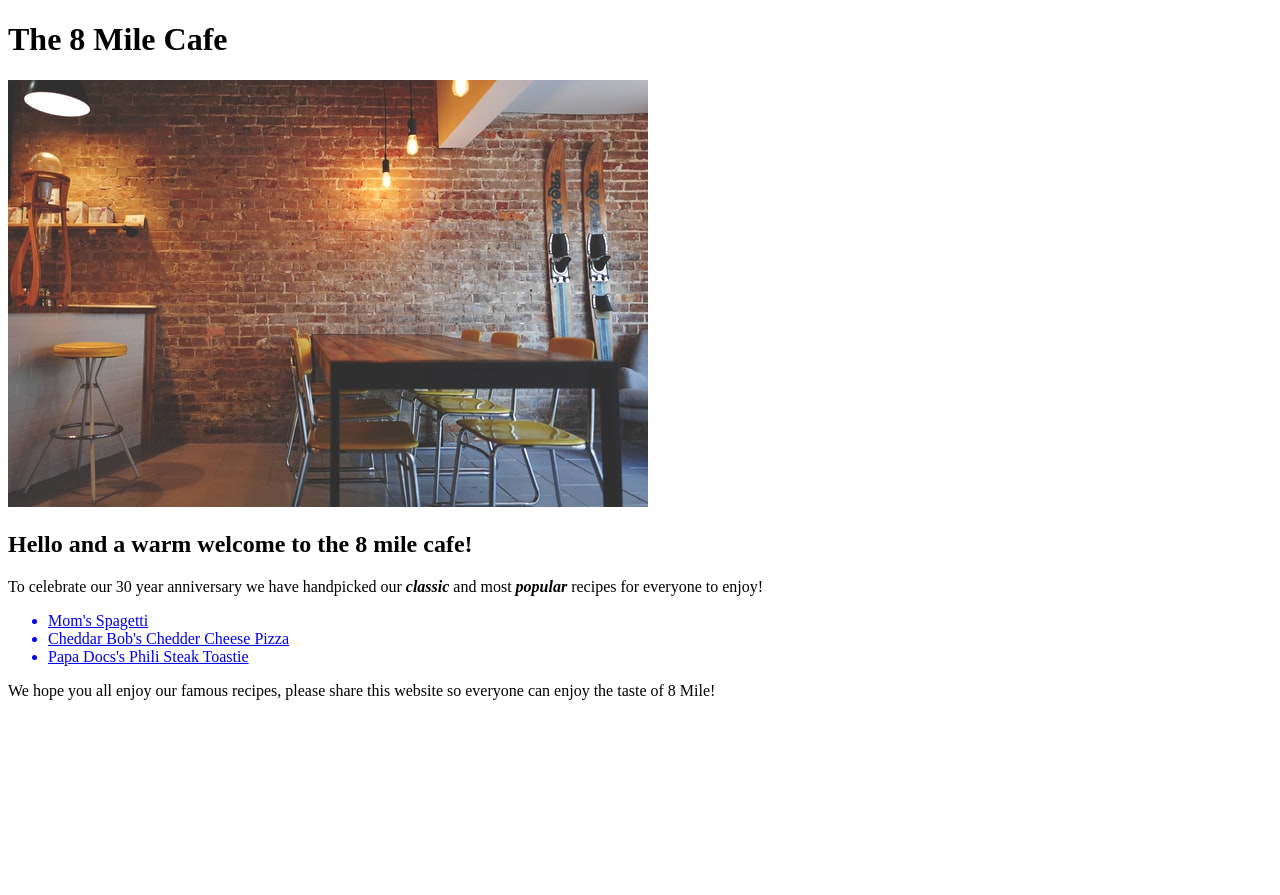
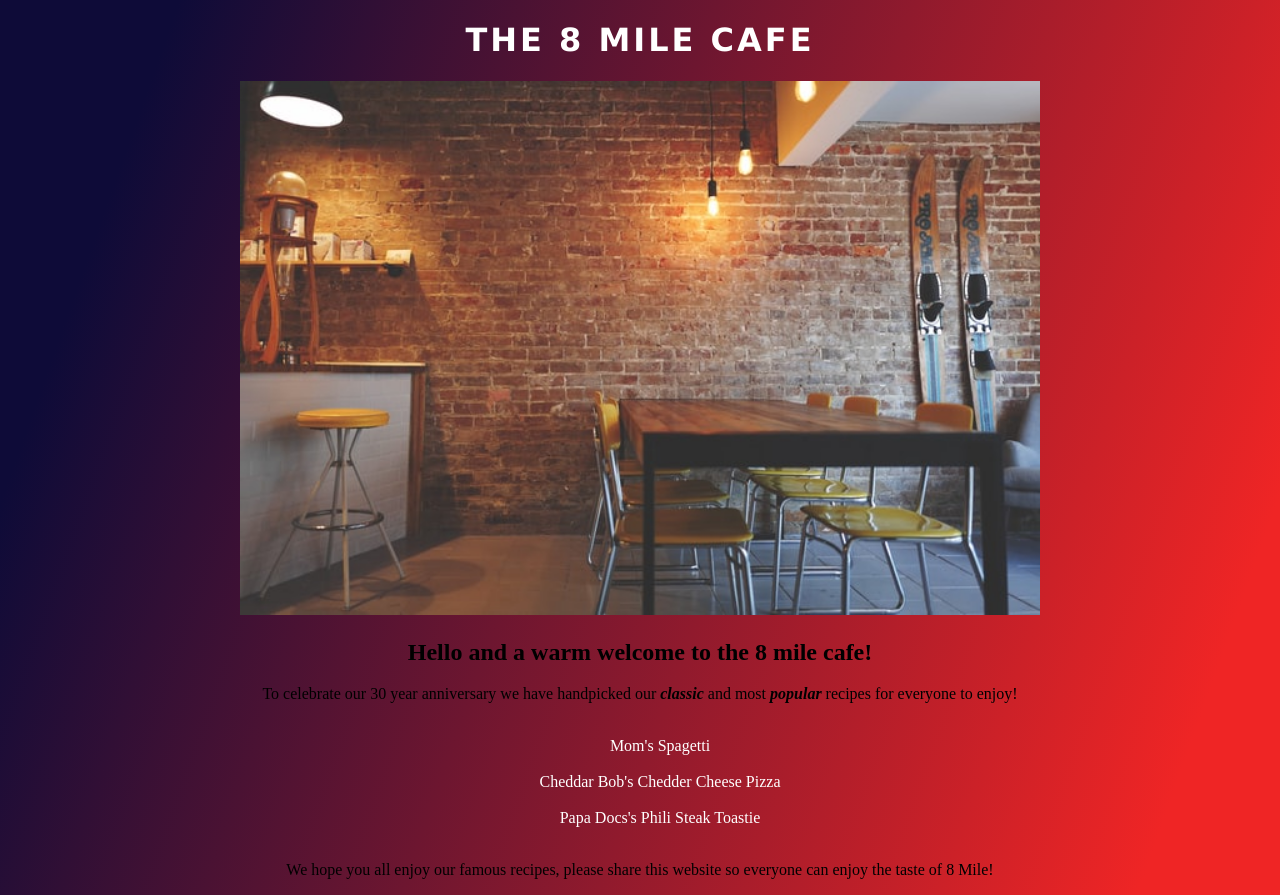
Before and after one commit to RyanMartin34/The-8-Mile-Cafe, a plain HTML site: page index.html in a window 1280 px wide. Before the commit the page ends 800 px from the top, so only its background shows below. Drawn offline with Linux system fonts and the light colour scheme.

Commit message:
Update - CSS has been added to the project

```diff
--- /dev/null
+++ b/css/styles.css
@@ -0,0 +1,34 @@
+* {
+    text-align: center;
+}
+
+html,
+body {
+    min-height: 100%;
+}
+
+img {
+    width: 800px;
+    height: auto ;
+}
+body {
+    background-image: linear-gradient( 109.6deg,  rgba(14,11,56,1) 11.2%, rgba(239,37,37,1) 91.1% );
+
+}
+
+h1 {
+    font-family: Verdana, Geneva, Tahoma, sans-serif;
+    letter-spacing: 3px;
+    color: white;
+}
+
+a {
+    color: white;
+    text-decoration:none;
+    padding: 5px;
+}
+
+ul,
+ol {
+    list-style-type: none;
+}
--- a/index.html
+++ b/index.html
@@ -5,9 +5,10 @@
     <meta http-equiv="X-UA-Compatible" content="IE=edge">
     <meta name="viewport" content="width=device-width, initial-scale=1.0">
     <title>The 8 Mile Cafe</title>
+    <link rel="stylesheet" href="css/styles.css">
 </head>
 <body>
-    <h1>The 8 Mile Cafe</h1>
+    <h1>THE 8 MILE CAFE</h1>
     <img src="images/cafe.jpg" alt="Cafe">
     <h2>Hello and a warm welcome to the 8 mile cafe!</h2>
     <p>To celebrate our 30 year anniversary we have handpicked our <em><strong>classic</strong></em> and most <em><strong>popular</strong></em> recipes for everyone to enjoy!</p>
```
Also changed, not shown: recipes/cheddar-bob.html (+1 -0 lines), recipes/moms-spaghetti.html (+1 -0 lines), recipes/papa-doc.html (+1 -0 lines).
